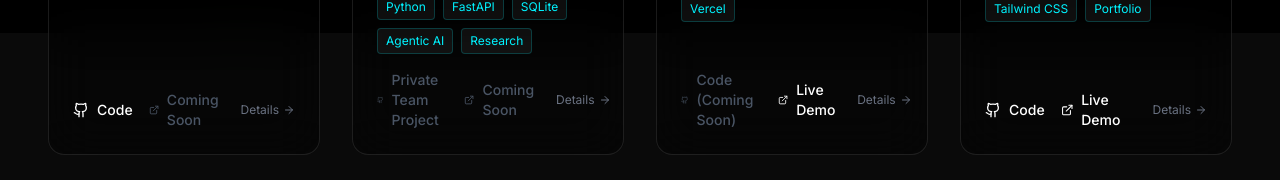
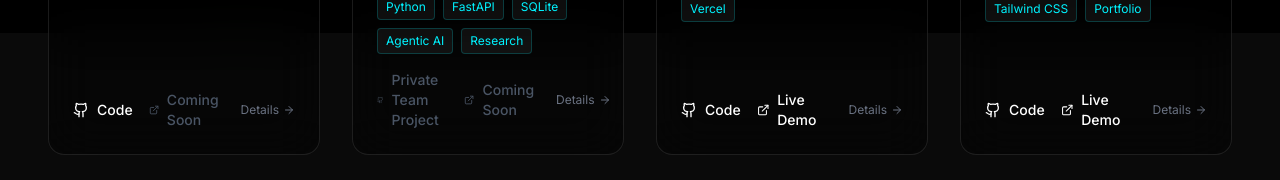
Before and after one commit to kundandr05/portfolio, a Next.js app: page /projects in a window 1280 px wide. Shown: the part 767-947 px from the top of the page. Built offline with nearby package versions, Linux system fonts and the light colour scheme.

Commit message:
Add GitHub link to LMS project

```diff
--- a/src/data/projects.ts
+++ b/src/data/projects.ts
@@ -56,7 +56,7 @@
         description: "A comprehensive Learning Management System built to facilitate online education, course management, and student engagement.",
         tags: ["React", "LMS", "Web App", "Vercel"],
         image: "/project3.jpg",
-        github: "#",
+        github: "https://github.com/kundandr05/Ravikumar-lms",
         demo: "https://ravikumar-lms.vercel.app/",
         demoLabel: "Live Demo",
         keyFeatures: [
```
